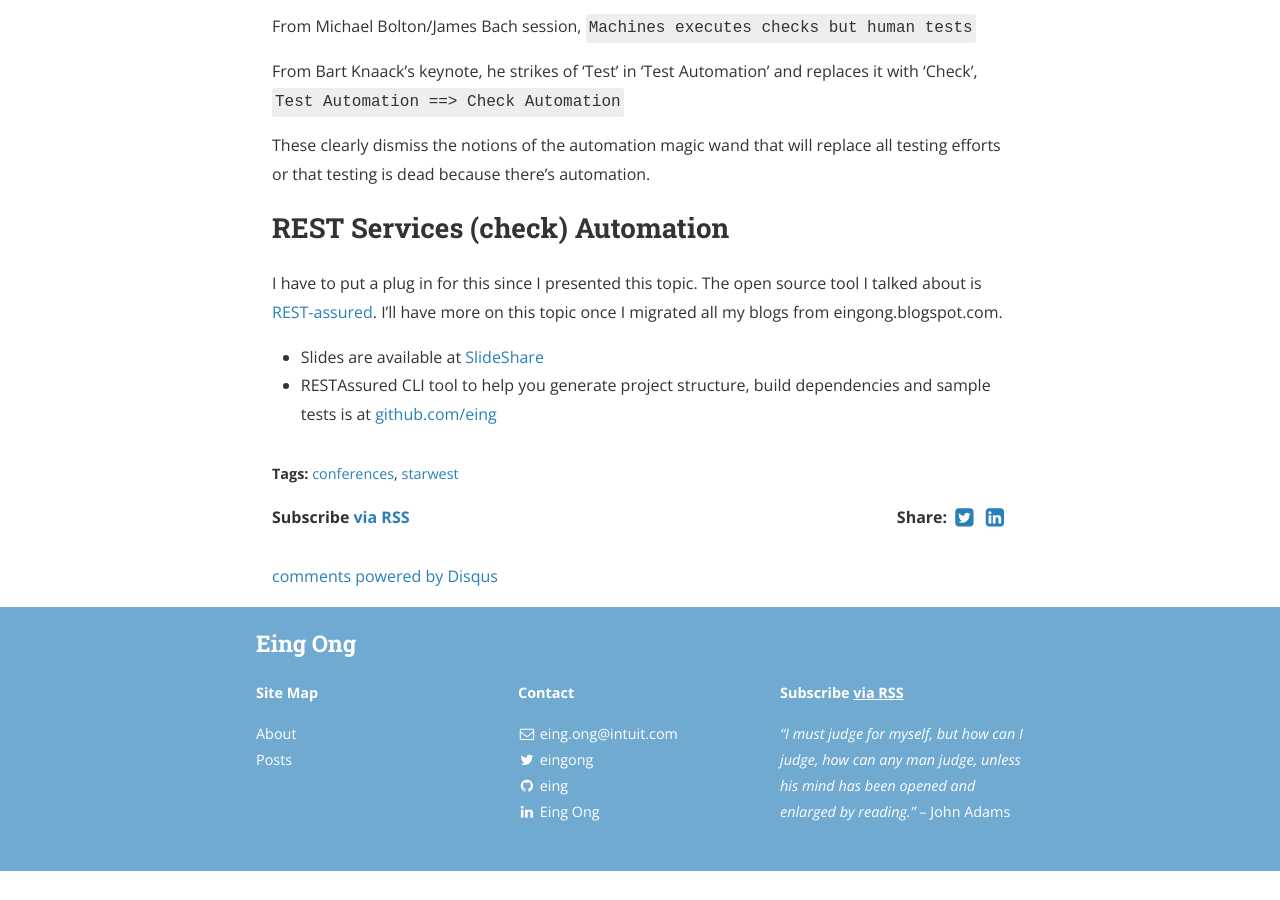
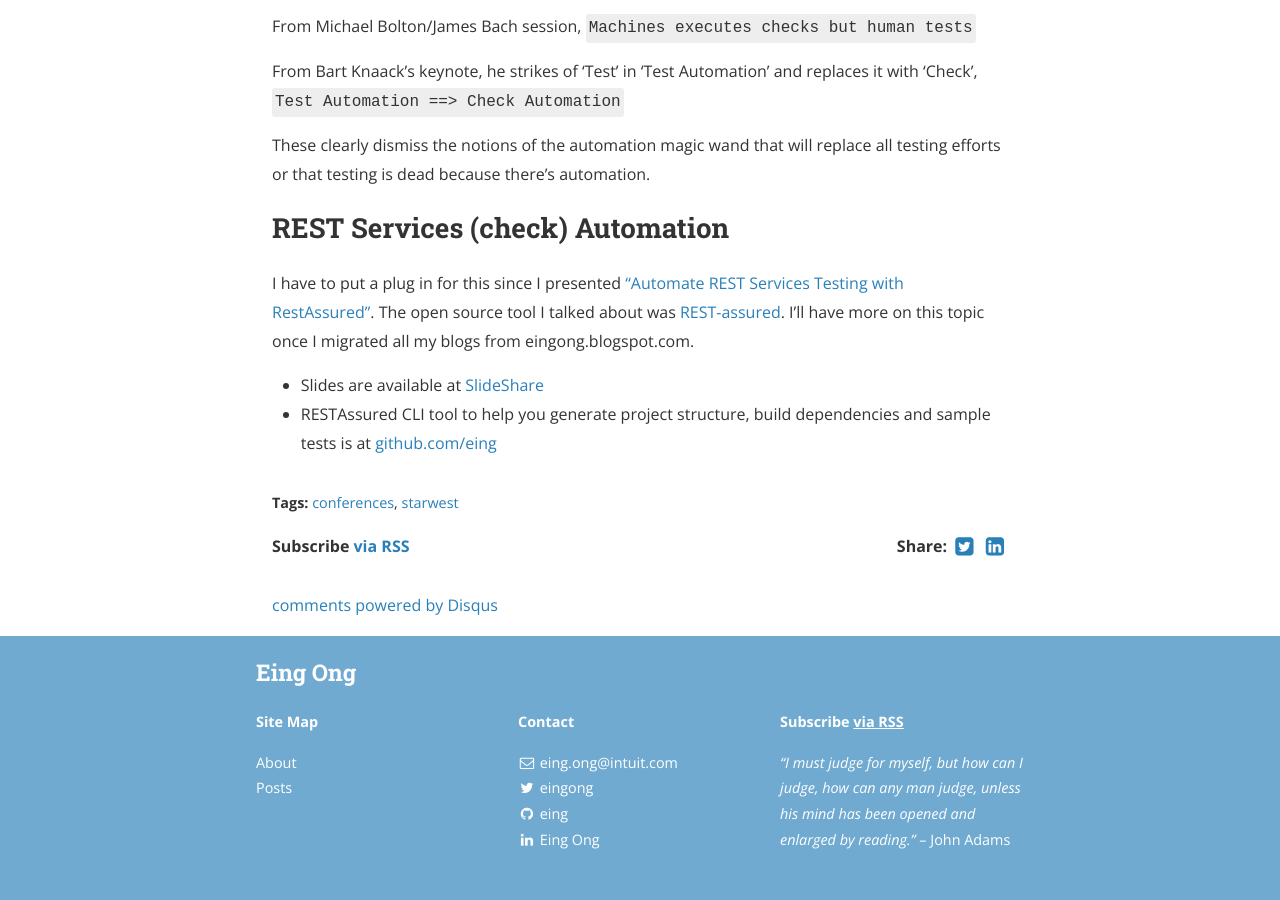
Before and after one commit to eing/eing.github.io, a Jekyll site: the page built from _posts/2015-10-05-STARWest-Highlights.markdown, in a window 1280 px wide and 900 px high, scrolled down 3192 px. Built offline with Jekyll 4.4.1, drawn with Linux system fonts in a browser that asks for light colours; nearby versions of some CDN libraries; comment, search, counter and statistics services are not loaded; a style sheet for code colours, icons or effects is not loaded; before the commit the page ends 4063 px from its top, so only the background shows below that.

Commit message:
add preso topic

```diff
--- a/_posts/2015-10-05-STARWest-Highlights.markdown
+++ b/_posts/2015-10-05-STARWest-Highlights.markdown
@@ -84,7 +84,7 @@
 These clearly dismiss the notions of the automation magic wand that will replace all testing efforts or that testing is dead because there's automation.
 
 <h2>REST Services (check) Automation</h2>
-I have to put a plug in for this since I presented this topic. The open source tool I talked about is <a href="https://github.com/jayway/rest-assured">REST-assured</a>. I'll have more on this topic once I migrated all my blogs from eingong.blogspot.com.
+I have to put a plug in for this since I presented <a href="http://starwest.techwell.com/sessions/starwest-2015/automate-rest-services-testing-restassured"> "Automate REST Services Testing with RestAssured"</a>. The open source tool I talked about was <a href="https://github.com/jayway/rest-assured">REST-assured</a>. I'll have more on this topic once I migrated all my blogs from eingong.blogspot.com.
 
 <ul>
 <li>Slides are available at <a href="http://www.slideshare.net/eingong/2015starwest-presentation-on-restassured">SlideShare</a></li>
```
